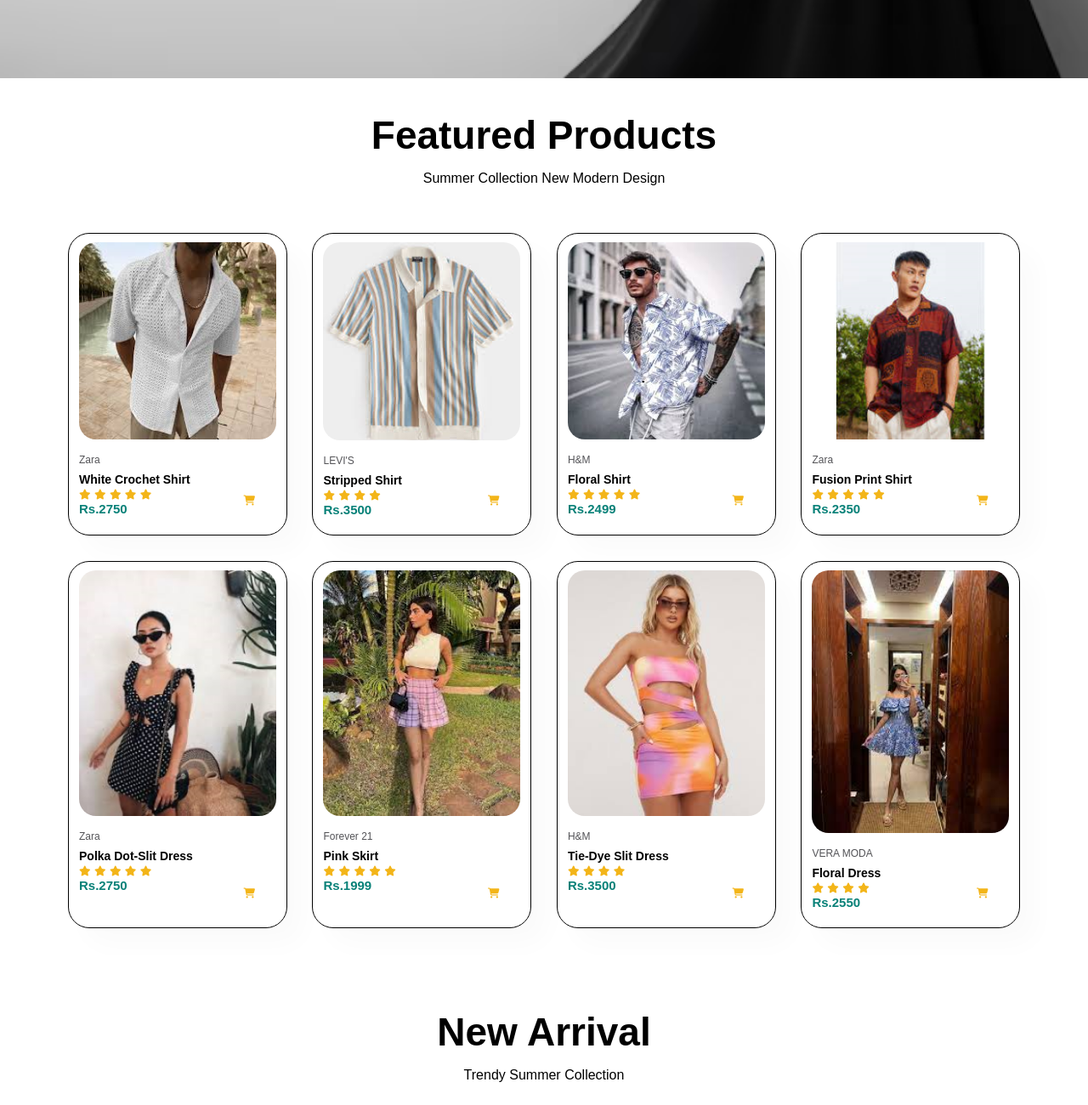
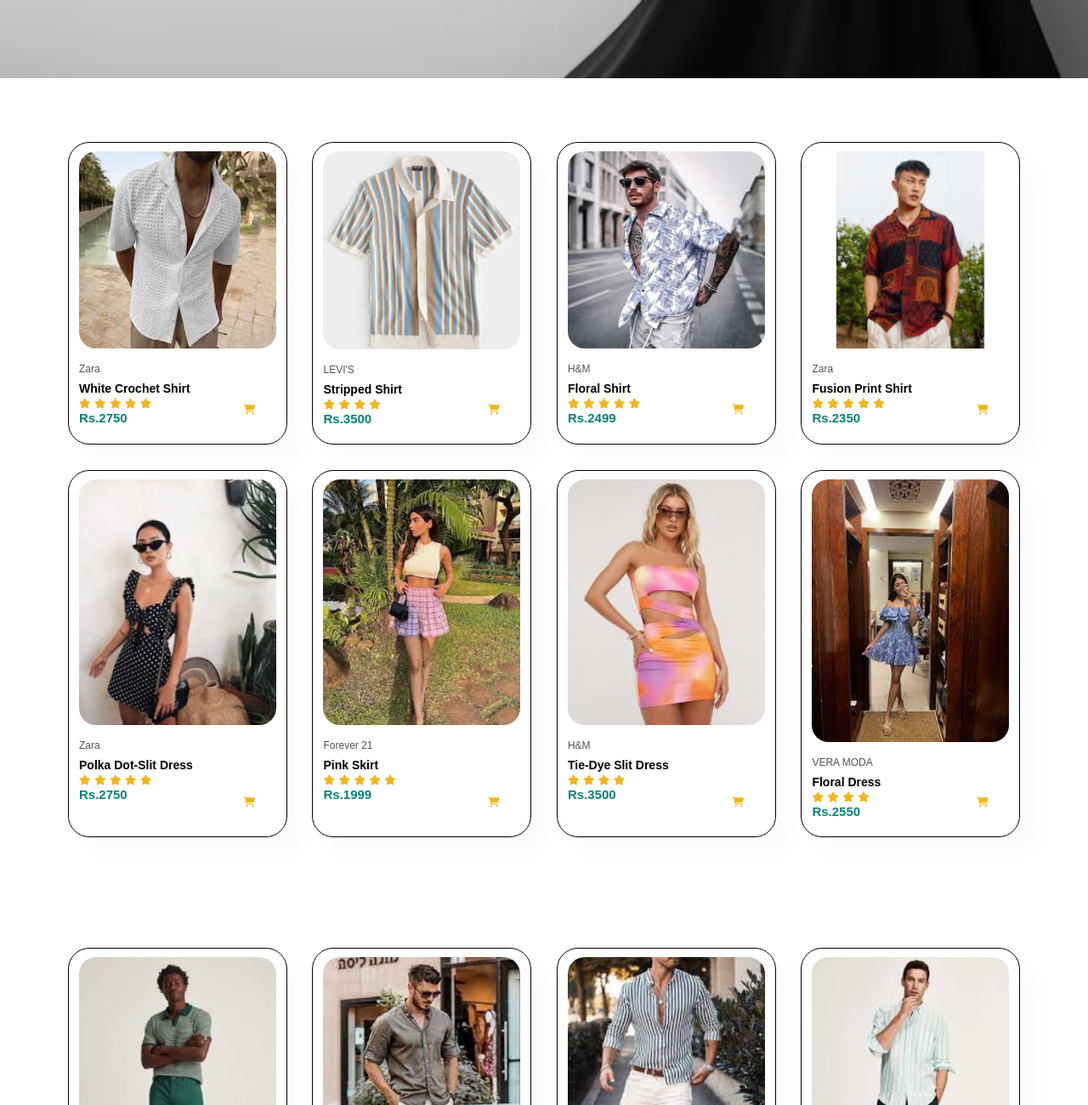
Before and after one commit to Yashvi2125/Nich--Clothing-Brand-Website, a plain HTML site: page shop.html in a window 1280 px wide. Shown: the part 780-2080 px from the top of the page at 85% size. Drawn offline with Linux system fonts and the light colour scheme; a web font is replaced by a local one.

Commit message:
shop.html

```diff
--- a/shop.html
+++ b/shop.html
@@ -42,8 +42,6 @@
    </section>
 
   <section id="product1" class="section-p1">
-    <h2>Featured Products</h2>
-    <p>Summer Collection New Modern Design</p>
     <div  class="pro-container">
         <div  class="pro">
             <img src="img product5.png" alt="">
@@ -174,8 +172,6 @@
  </section>
 
   <section id="product1" class="section-p1">
-    <h2>New Arrival</h2>
-    <p>Trendy Summer Collection</p>
     <div  class="pro-container">
         <div  class="pro">
             <img src="img new6.png" alt="">
@@ -249,11 +245,7 @@
                 <a href="#"><i class="fa-solid fa-cart-shopping cart"></i></a>
             </div>
         </div>
-    </div>
- </section>
 
- <footer class="section-p1">
-    <div class="col">
         <img class="logo" src="img logo.2.png" alt="">
         <h4>Contact</h4>
         <p><strong>Address:</strong> 301 Corporate Road, Prahladnagar, Ahmedabad </p>
```
